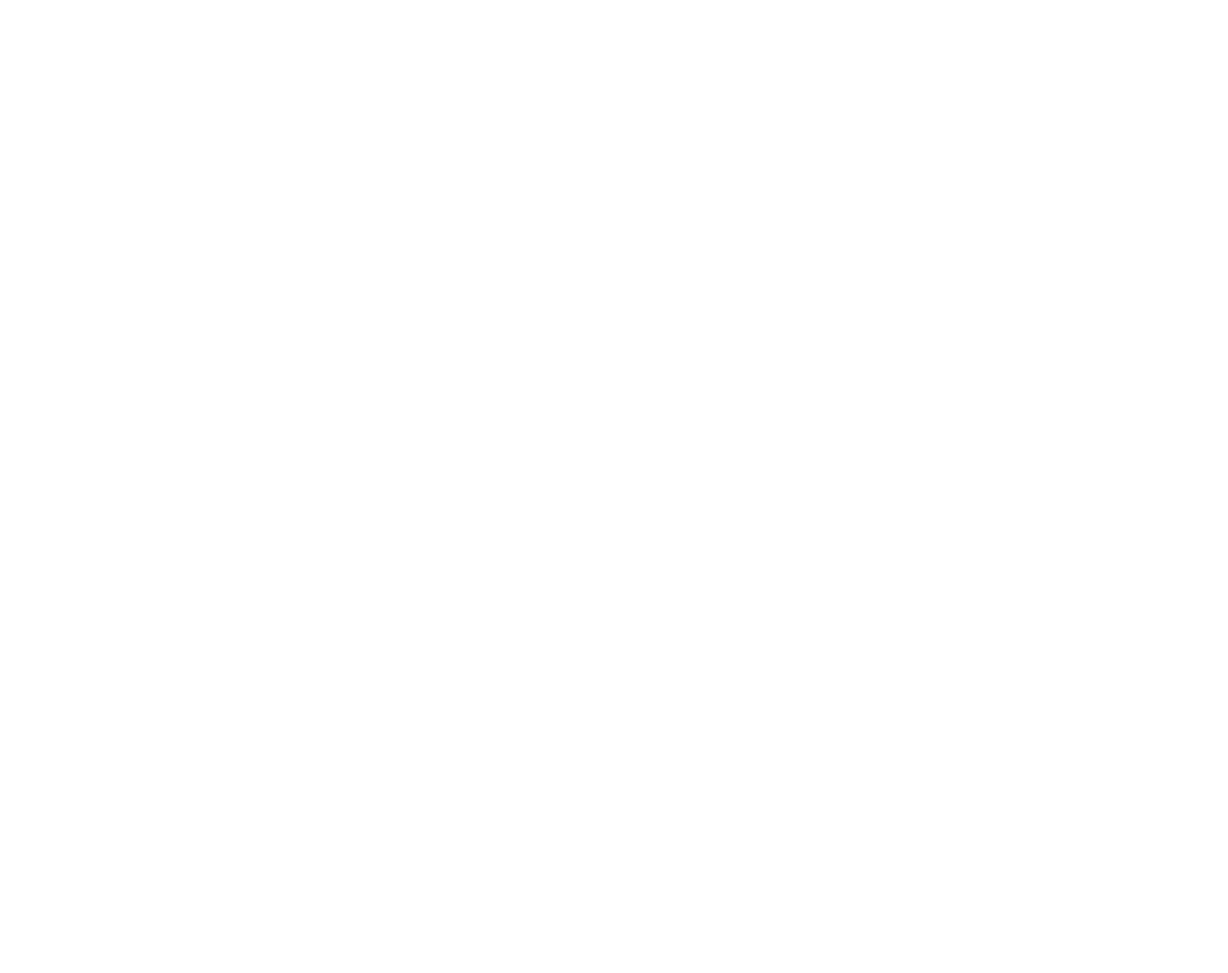
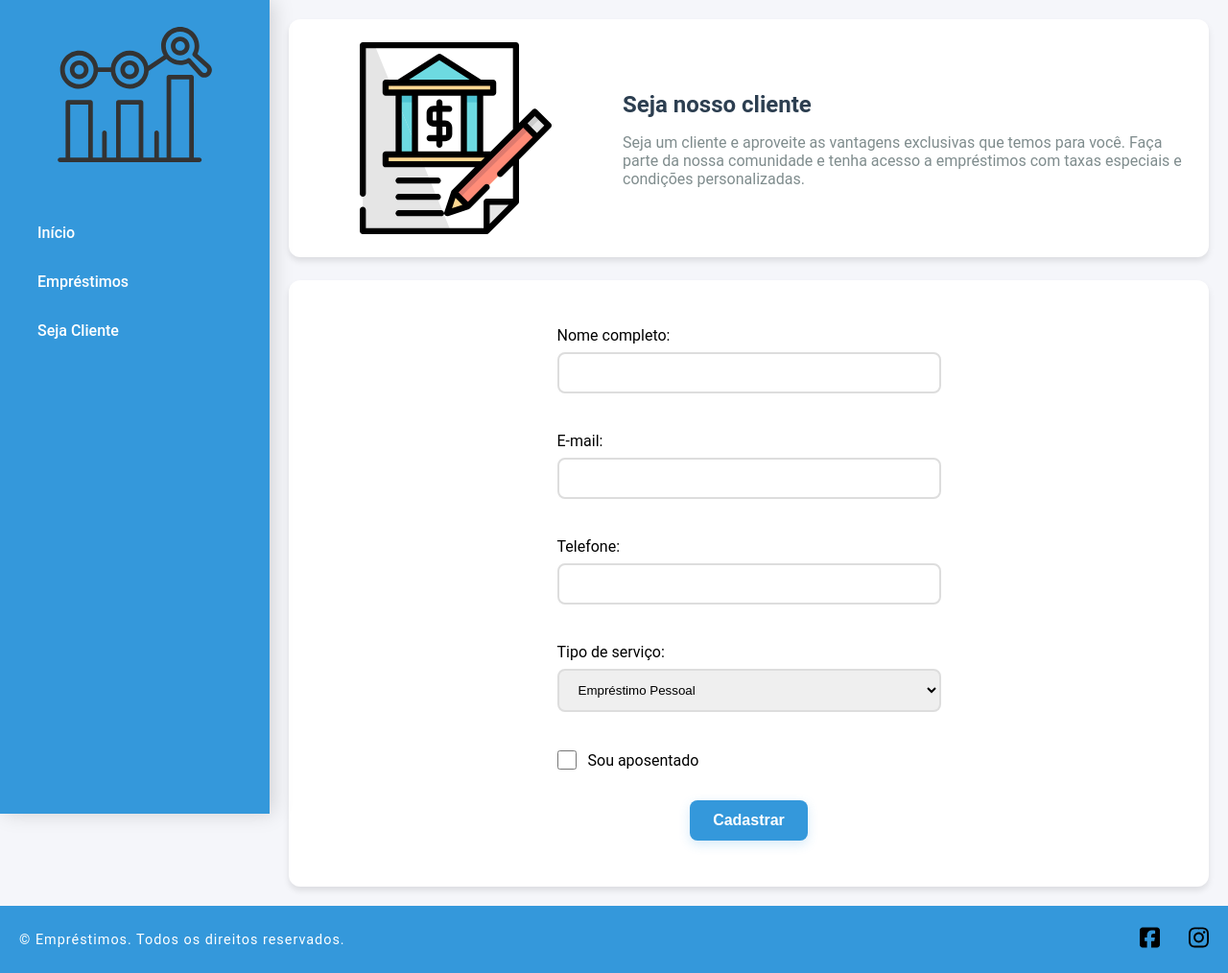
Before and after one commit to marcosarl1/UC13, a website: page Atividade02/sejacliente.html in a window 1280 px wide. Shown: the whole page at 96% size. Before the commit the page ends 800 px from the top, so only its background shows below. Drawn offline with Linux system fonts and the light colour scheme.

Commit message:
feat: SejaCliente.html done

```diff
--- a/Atividade02/assets/css/style.css
+++ b/Atividade02/assets/css/style.css
@@ -11,7 +11,7 @@ html, body {
 
 .menu {
     width: 233px;
-    height: 100vh;
+    height: 100%;
     background-color: #3498db;
     box-shadow: 4px 0 20px rgba(0, 0, 0, 0.15);
     display: flex;
@@ -91,10 +91,9 @@ footer {
     align-items: center;
     padding: 0 20px;
     box-sizing: border-box;
-    z-index: 100;
-    bottom: 0;
-    left: 0;
-    position: sticky;
+    margin-top: auto;
+    z-index: 2;
+    position: relative;
 }
 
 .footer p {
@@ -115,7 +114,7 @@ footer {
 }
 
 .main-content {
-    flex-grow: 1;
+    flex: 1;
     margin-left: 281px;
     padding: 20px;
 }
@@ -255,9 +254,9 @@ footer {
 .simulation-form input,
 .simulation-form button {
     width: 100%;
-    padding: 8px;
-    border: 1px solid #CCC;
-    border-radius: 6px;
+    padding: 12px 16px;
+    border: 2px solid #CCC;
+    border-radius: 8px;
     margin-bottom: 16px;
     box-sizing: border-box;
 }
@@ -277,7 +276,6 @@ footer {
     transition: background-color 0.3s ease;
     margin-top: 12px;
     display: block;
-
     margin-right: auto;
     text-align: center;
 }
@@ -327,6 +325,117 @@ footer {
     max-height: 200px;
 }
 
+.client-section {
+    background-color: white;
+    border-radius: 12px;
+    padding: 24px;
+    margin-bottom: 24px;
+    box-shadow: 0 4px 6px rgba(0, 0, 0, 0.1);
+    display: flex;
+    gap: 24px;
+    align-items: center;
+}
+
+.client-image {
+    width: 300px;
+    height: 200px;
+    border-radius: 8px;
+}
+
+.client-content {
+    flex: 1;
+}
+
+.client-content h1 {
+    color: #2c3e50;
+    margin-bottom: 16px;
+}
+
+.client-content p {
+    color: #7f8c8d;
+    margin-bottom: 16px;
+}
+
+.form-container, .client-form-section {
+    background-color: white;
+    padding: 24px;
+    border-radius: 12px;
+}
+
+.form-container {
+    box-shadow: 0 4px 6px rgba(0, 0, 0, 0.1);
+}
+
+.client-form-section {
+    margin: 0 auto;
+    max-width: 600px;
+}
+
+.client-form-container {
+    width: 100%;
+    max-width: 400px;
+    margin-bottom: 24px;
+    margin-left: auto;
+    margin-right: auto;
+}
+
+.client-form-container label {
+    margin-bottom: 8px;
+    display: block;
+}
+
+.client-form-container input,
+.client-form-container select {
+    width: 100%;
+    padding: 12px 16px;
+    border: 2px solid #DDD;
+    border-radius: 8px;
+    margin-bottom: 16px;
+    box-sizing: border-box;
+}
+
+.client-form-checkbox {
+    display: flex;
+    align-items: center;
+    gap: 12px;
+    margin: 24px auto;
+    justify-content: flex-start;
+    width: 100%;
+    max-width: 400px;
+}
+
+.client-form-checkbox input[type="checkbox"] {
+    width: 20px;
+    height: 20px;
+    margin: 0;
+    accent-color: #3498db;
+    cursor: pointer;
+}
+
+.client-form-checkbox label {
+    cursor: pointer;
+}
+
+#client-submit {
+    background-color: #3498db;
+    color: white;
+    border: none;
+    padding: 12px 24px;
+    border-radius: 8px;
+    font-size: 16px;
+    font-weight: bold;
+    cursor: pointer;
+    transition: background-color 0.3s ease;
+    display: block;
+    margin: 32px auto 0;
+    box-shadow: 0 4px 12px rgba(52, 152, 219, 0.2);
+}
+
+#client-submit:hover {
+    background-color: #2980b9;
+}
+
+
 @media (max-width: 768px) {
     .menu {
         width: 80px;
@@ -369,6 +478,15 @@ footer {
         flex-direction: column;
     }
 
+    .client-section {
+        flex-direction: column;
+    }
+
+    .client-image {
+        width: 100%;
+        height: 200px;
+    }
+
     .footer {
         padding: 0 20px;
         height: 60px;
--- a/Atividade02/sejacliente.html
+++ b/Atividade02/sejacliente.html
@@ -1,10 +1,55 @@
-<!DOCTYPE html>
+<!doctype html>
 <html lang="en">
     <head>
         <meta charset="UTF-8">
-        <title>Title</title>
+        <meta name="viewport" content="width=device-width, initial-scale=1">
+        <title>Seja Cliente</title>
+        <link rel="stylesheet" href="assets/css/style.css">
     </head>
     <body>
-
+        <div class="menu-container"></div>
+        <main class="main-content">
+            <section class="client-section">
+                <img src="assets/images/contract-loan-svgrepo-com.svg" alt="Seja nosso cliente!" class="client-image">
+                <div class="client-content">
+                    <h1>Seja nosso cliente</h1>
+                    <p>Seja um cliente e aproveite as vantagens exclusivas que temos para você. Faça parte da nossa
+                        comunidade e tenha acesso a empréstimos com taxas especiais e condições personalizadas.</p>
+                </div>
+            </section>
+            <div class="form-container">
+                <section class="client-form-section">
+                    <form class="client-form">
+                        <div class="client-form-container">
+                            <label for="client-name">Nome completo:</label>
+                            <input type="text" id="client-name" name="client-name" required>
+                        </div>
+                        <div class="client-form-container">
+                            <label for="client-email">E-mail:</label>
+                            <input type="email" id="client-email" name="client-email" required>
+                        </div>
+                        <div class="client-form-container">
+                            <label for="client-phone">Telefone:</label>
+                            <input type="tel" id="client-phone" name="client-phone" required>
+                        </div>
+                        <div class="client-form-container">
+                            <label for="loan-type">Tipo de serviço:</label>
+                            <select id="loan-type" name="loan-type" required>
+                                <option value="personal">Empréstimo Pessoal</option>
+                                <option value="consignado">Empréstimo Consignado</option>
+                                <option value="refinanciamento">Refinanciamento de Empréstimo</option>
+                            </select>
+                        </div>
+                        <div class="client-form-checkbox">
+                            <input type="checkbox" id="client-retired" name="client-retired">
+                            <label for="client-retired">Sou aposentado</label>
+                        </div>
+                        <button type="submit" id="client-submit">Cadastrar</button>
+                    </form>
+                </section>
+            </div>
+        </main>
+        <div class="footer-container"></div>
+        <script src="assets/js/components.js"></script>
     </body>
 </html>
```
Also changed, not shown: Atividade02/assets/images/contract-loan-svgrepo-com.svg (added).
